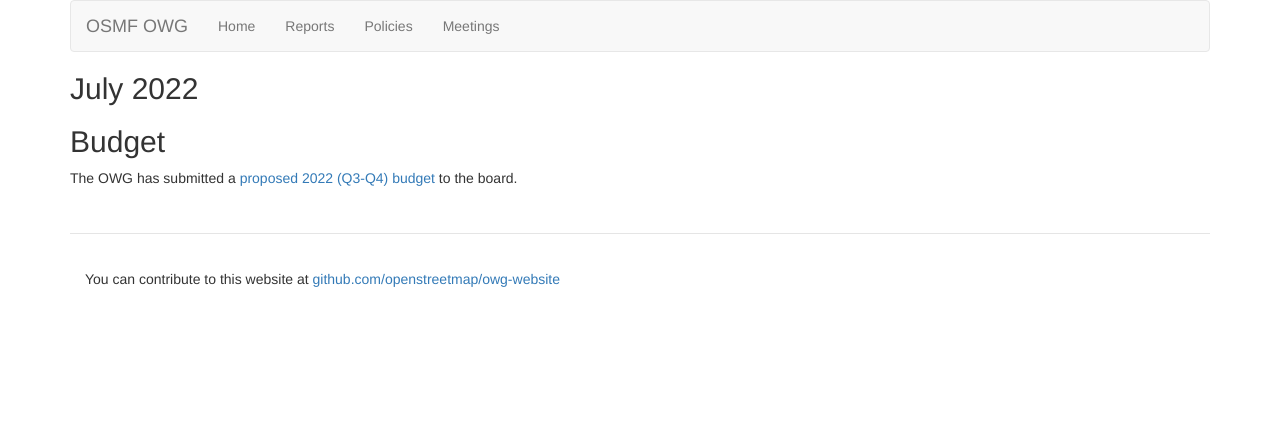
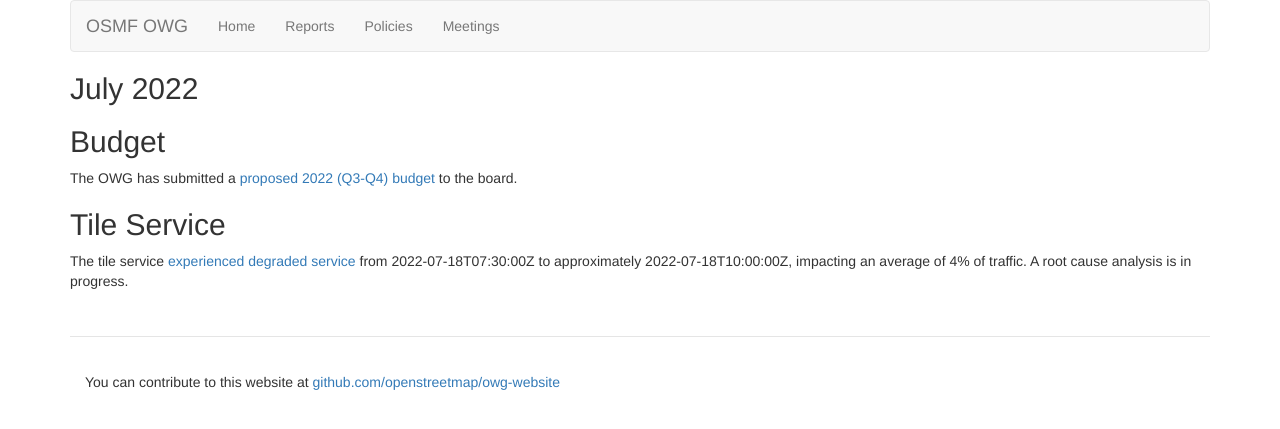
Before and after one commit to openstreetmap/owg-website, a Jekyll site: the page built from _posts/2022-07-01-july.md, in a window 1280 px wide. Shown: the top 429 px of the page. Built offline with Jekyll 4.4.1, drawn with Linux system fonts in a browser that asks for light colours.

Commit message:
Add tile service degredation

```diff
--- a/_posts/2022-07-01-july.md
+++ b/_posts/2022-07-01-july.md
@@ -7,3 +7,7 @@
 ## Budget
 
 The OWG has submitted a [proposed 2022 (Q3-Q4) budget](/2022/07/07/plan.html) to the board.
+
+## Tile Service
+
+The tile service [experienced degraded service](https://github.com/openstreetmap/operations/issues/685) from 2022-07-18T07:30:00Z to approximately 2022-07-18T10:00:00Z, impacting an average of 4% of traffic. A root cause analysis is in progress.
```
